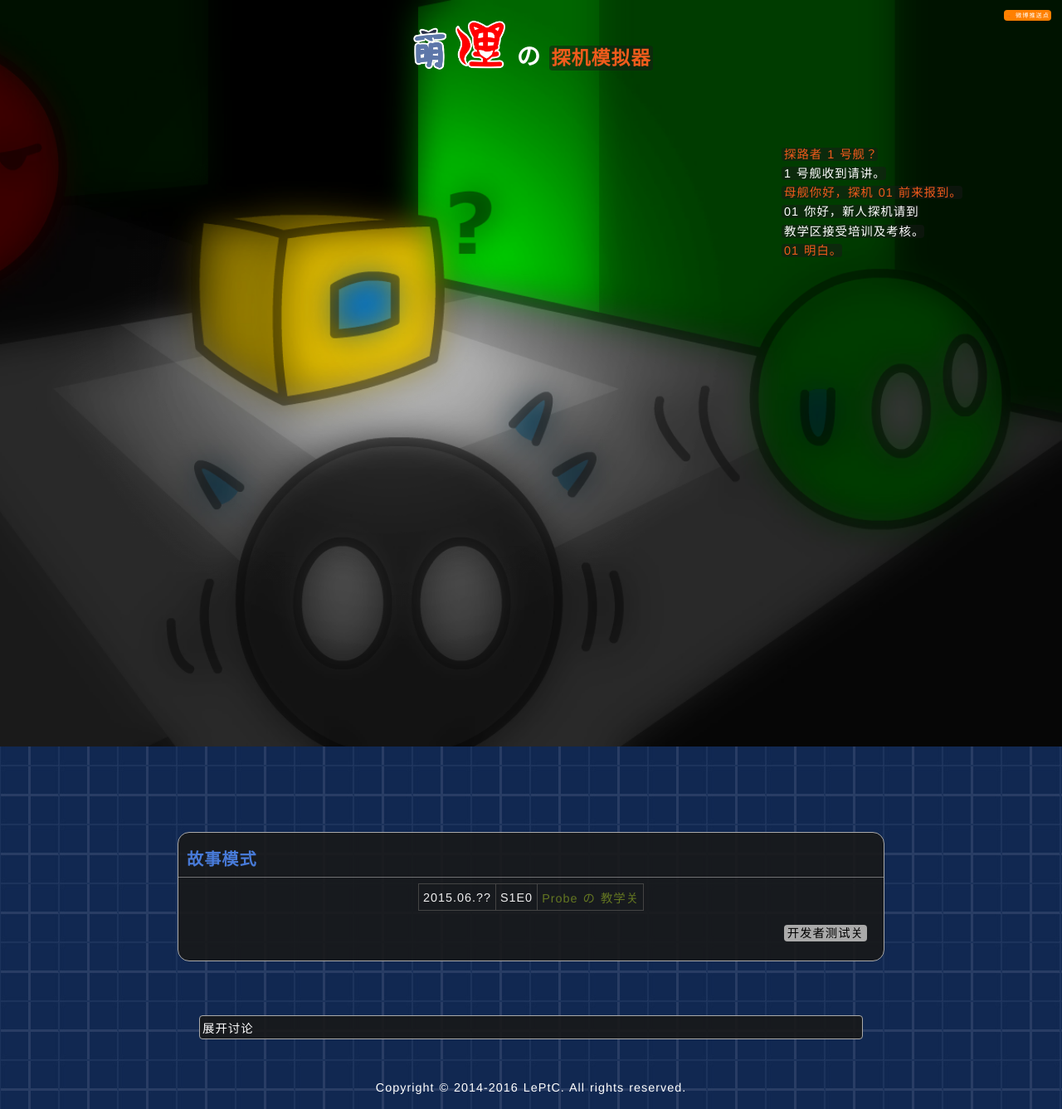
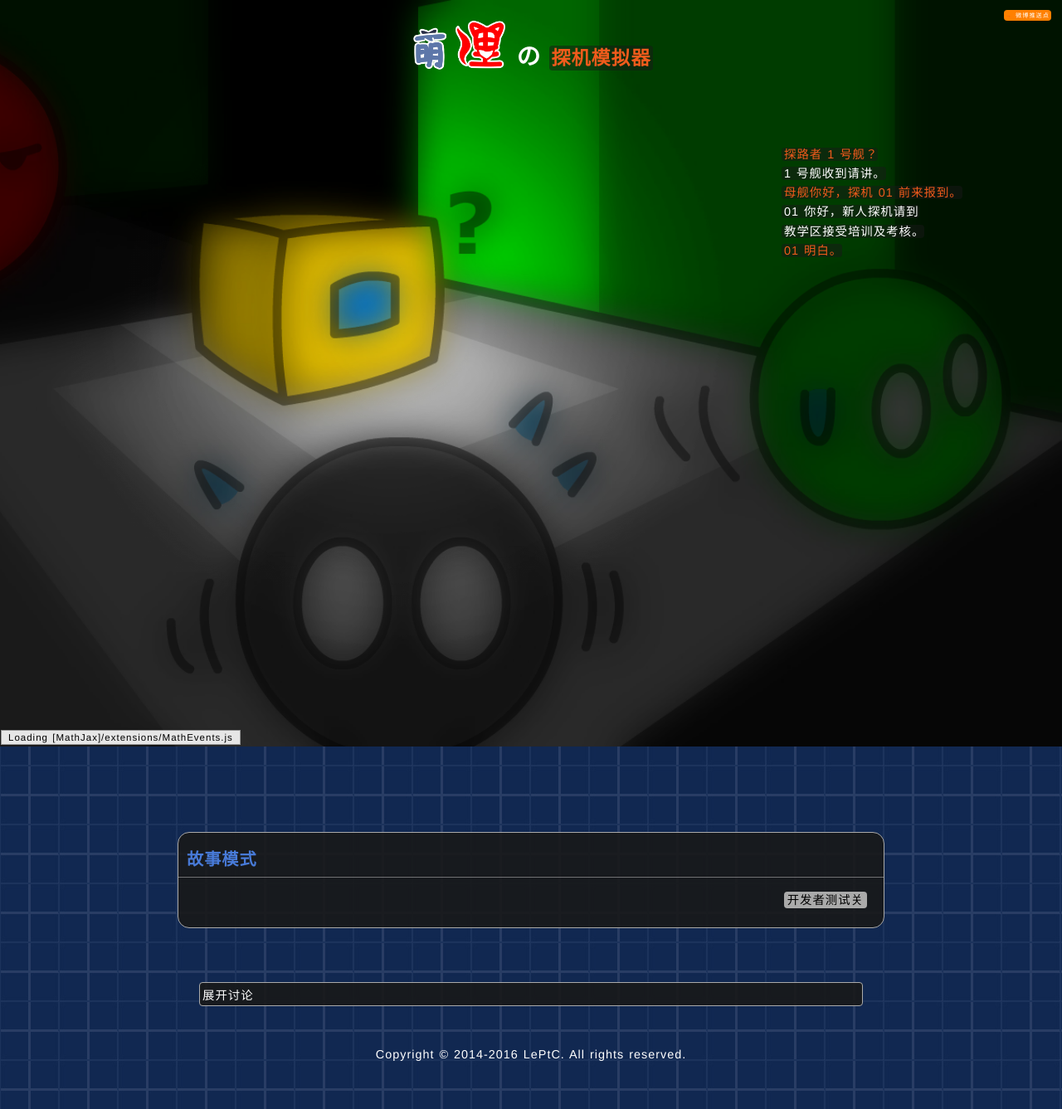
Before and after one commit to LePtC/LePtC.github.io, a Jekyll site: the page built from probesim/index.html, in a window 1280 px wide. Shown: the whole page at 83% size. Built offline with Jekyll 4.4.1, drawn with Linux system fonts in a browser that asks for light colours; Markdown is read by kramdown in place of the engine named in the settings; comment, search, counter and statistics services are not loaded.

Commit message:
update index

```diff
--- a/probesim/index.html
+++ b/probesim/index.html
@@ -36,16 +36,14 @@ title: LePtC
 
 <div class="content">
 
-<table align="center">
-
+<!-- <table align="center">
 <tr>
   <td>2015.06.??</td>
   <td>S1E0</td>
   <td><a href="">Probe の 教学关</a></td>
 </tr>
-
 </table>
-
+ -->
 <p class="button"><a href="developer.html">开发者测试关</a></p>
 
 </div>
```
